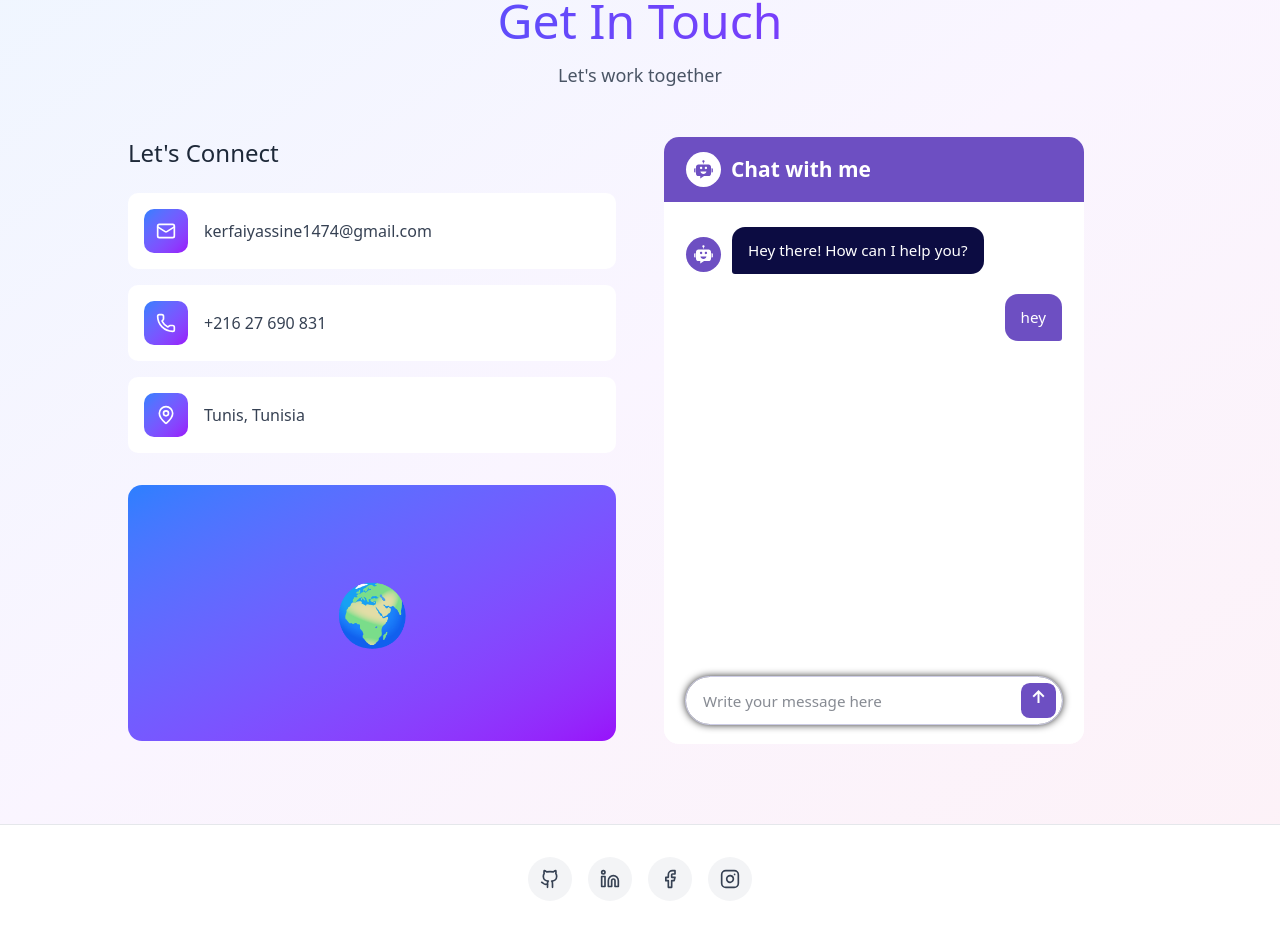
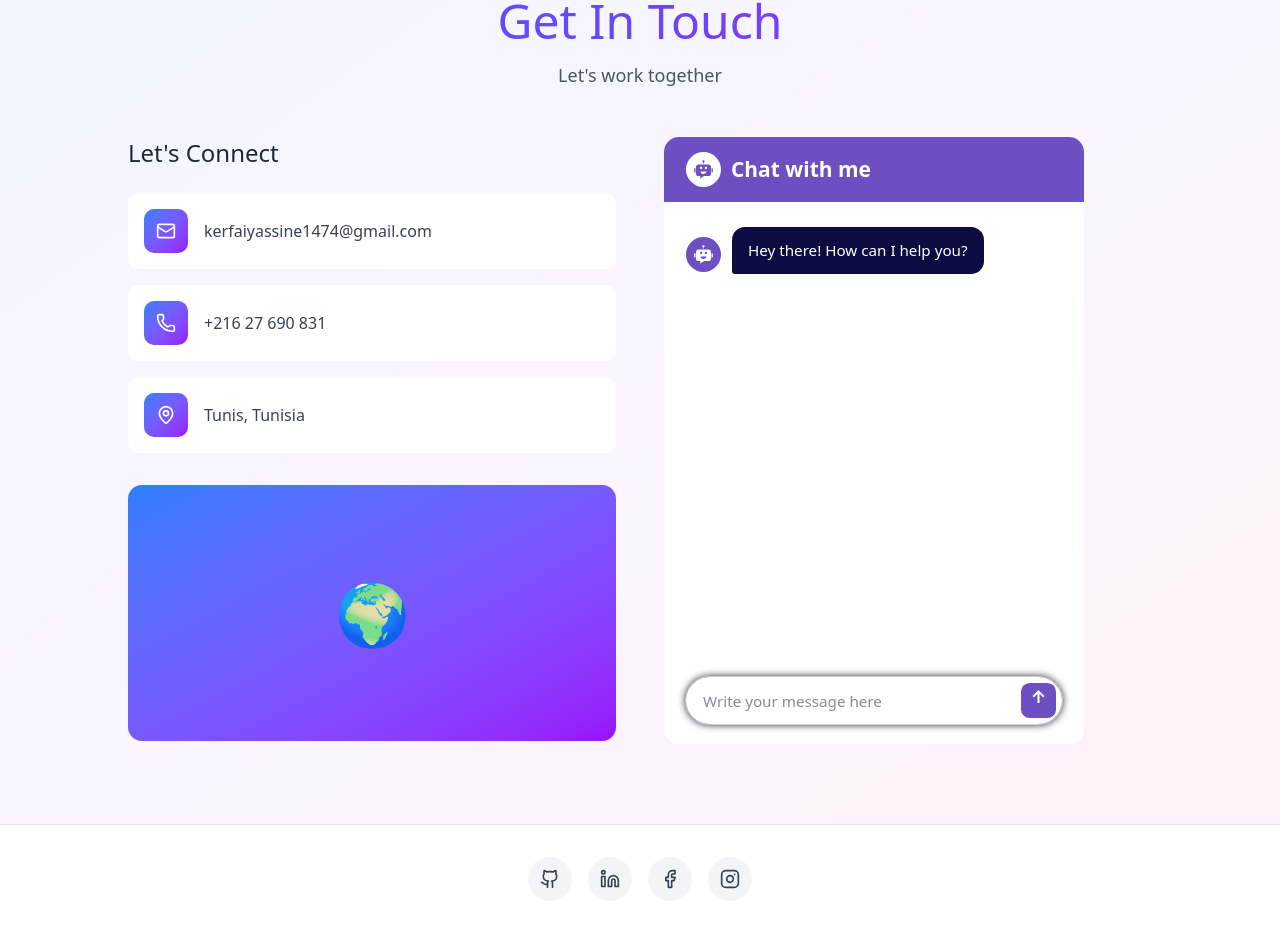
Before and after one commit to kerfaiyass54/portfolio-react-kerfaiyassine-26, a React (Vite) app: page / in a window 1280 px wide. Shown: the part 4674-5603 px from the top of the page. Built offline with nearby package versions, Linux system fonts and the light colour scheme.

Commit message:
Added messages to the chatbot

```diff
--- a/src/components/Chat.tsx
+++ b/src/components/Chat.tsx
@@ -1,9 +1,28 @@
-import React from 'react';
+import React, {useRef, useState} from 'react';
 
 
 
 
 export const Chat: React.FC = () => {
+
+    const [chatHistory, setChatHistory] = useState<{role: string, text: string}[]>([]);
+
+    const inputRef = useRef<HTMLInputElement>(null);
+
+    const generalBotResponse = (history) =>{
+        console.log(history);
+    }
+
+    const handleFormSubmit = (e) =>{
+        e.preventDefault();
+        const userMessage = inputRef.current.value.trim();
+        if(!userMessage) return;
+        inputRef.current.value = "";
+        setChatHistory((history) => [...history, {role: "user", text: userMessage}]);
+        setTimeout(() => setChatHistory((history) => [...history, {role : "model", text: "Thinking..."}]), 600);
+        generalBotResponse([...chatHistory, {role: "user", text: userMessage}]);
+    }
+
     return (
         <div className="container">
             <div className="chatbot-popup">
@@ -26,20 +45,29 @@ export const Chat: React.FC = () => {
                             Hey there! How can I help you?
                         </p>
                     </div>
-                    <div className="message user-message">
-                        <p className="message-text">
-                            hey
-                        </p>
-                    </div>
+                    {
+                        chatHistory.map((chat, index) => {
+                            return (
+                                <div key={index} className={`message ${chat.role === "model" ? "bot" : "user"}-message`}>
+
+                                    {chat.role === "model" && (
+                                        <svg xmlns="http://www.w3.org/2000/svg" width="50" height="50" viewBox="0 0 1024 1024">
+                                            <path d="M738.3 287.6H285.7c-59 0-106.8 47.8-106.8 106.8v303.1c0 59 47.8 106.8 106.8 106.8h81.5v111.1c0 .7.8 1.1 1.4.7l166.9-110.6 41.8-.8h117.4l43.6-.4c59 0 106.8-47.8 106.8-106.8V394.5c0-59-47.8-106.9-106.8-106.9z..." />
+                                        </svg>
+                                    )}
+
+                                    <p className="message-text">{chat.text}</p>
+                                </div>
+                            );
+                        })
+                    }
+
                 </div>
                 <div className="chat-footer">
-                    <form action="#" className="chat-form" onSubmit={""}>
-                        <input type="text" placeholder="Write your message here" className="message-input" required />
-                        <button><span class="material-symbols-outlined">
-arrow_upward_alt
-</span></button>
+                    <form className="chat-form" onSubmit={handleFormSubmit}>
+                        <input ref={inputRef} type="text" placeholder="Write your message here" className="message-input" required />
+                        <button><span className="material-symbols-outlined">arrow_upward_alt</span></button>
                     </form>
-
                 </div>
             </div>
         </div>
--- a/src/components/Contact.tsx
+++ b/src/components/Contact.tsx
@@ -67,14 +67,14 @@ export const Contact: React.FC = () => {
               </div>
             </div>
           </motion.div>
-            <motion.form
+            <motion.div
                 initial={{ opacity: 0, x: 50 }}
                 animate={inView ? { opacity: 1, x: 0 } : {}}
                 transition={{ duration: 0.6, delay: 0.4 }}
                 className="space-y-6"
             >
                 <Chat />
-            </motion.form>
+            </motion.div>
         </div>
       </div>
     </section>
--- a/src/index.css
+++ b/src/index.css
@@ -2168,6 +2168,8 @@ body.dark {
     overflow-y: auto;
     padding: 25px 22px;
     margin-bottom: 82px;
+    scrollbar-width: thin;
+    scrollbar-color: white transparent;
 }
 
 .chat-body .message {
```
